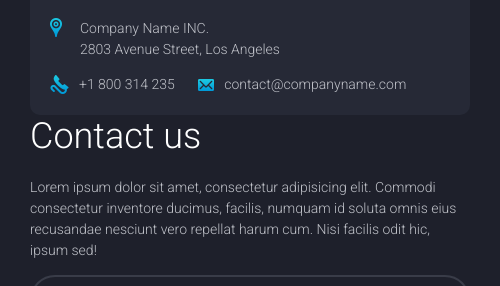
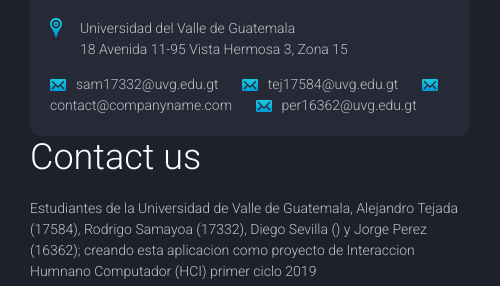
Before and after one commit to tej17584/Proyecto2HCI, an Electron app: page Interfaz/contact.html in a window 500 px wide. Shown: the part 512-798 px from the top of the page. Drawn offline with Linux system fonts and the light colour scheme; some packages are replaced by stand-ins of ours.

Commit message:
Contactos casi listo

```diff
--- a/Interfaz/contact.html
+++ b/Interfaz/contact.html
@@ -68,22 +68,24 @@
 					<div class="container">
 						<div class="col-md-5">
 							<div class="contact-details">
-								<div class="map" data-latitude="-6.897789" data-longitude="107.621735"></div>
+								<div class="map" data-latitude="14.603970" data-longitude="-90.489248"></div>
 								<div class="contact-info">
 									<address>
 										<img src="images/icon-marker.png" alt="">
-										<p>Company Name INC. <br>
-										2803 Avenue Street, Los Angeles</p>
+										<p>Universidad del Valle de Guatemala <br>
+										18 Avenida 11-95 Vista Hermosa 3, Zona 15</p>
 									</address>
 
-									<a href="#"><img src="images/icon-phone.png" alt="">+1 800 314 235</a>
+									<a href="#"><img src="images/icon-envelope.png" alt="">sam17332@uvg.edu.gt</a>
+									<a href="#"><img src="images/icon-envelope.png" alt="">tej17584@uvg.edu.gt</a>
 									<a href="#"><img src="images/icon-envelope.png" alt="">contact@companyname.com</a>
+									<a href="#"><img src="images/icon-envelope.png" alt="">per16362@uvg.edu.gt</a>
 								</div>
 							</div>
 						</div>
 						<div class="col-md-6 col-md-offset-1">
 							<h2 class="section-title">Contact us</h2>
-							<p>Lorem ipsum dolor sit amet, consectetur adipisicing elit. Commodi consectetur inventore ducimus, facilis, numquam id soluta omnis eius recusandae nesciunt vero repellat harum cum. Nisi facilis odit hic, ipsum sed!</p>
+							<p>Estudiantes de la Universidad de Valle de Guatemala, Alejandro Tejada (17584), Rodrigo Samayoa (17332), Diego Sevilla () y Jorge Perez (16362); creando esta aplicacion como proyecto de Interaccion Humnano Computador (HCI) primer ciclo 2019</p>
 							<form action="#" class="contact-form">
 								<div class="row">
 									<div class="col-md-6"><input type="text" placeholder="Your name..."></div>
--- a/Interfaz/index.js
+++ b/Interfaz/index.js
@@ -73,7 +73,7 @@
         submenu: [
             {
                 label: 'Opciones',
-                accelerator: 'Ctrl+N',
+                accelerator: 'Ctrl+O',
                 click(){
                     CrearnuevaVentana();
                 }
```
Also changed, not shown: Interfaz/index.html (+3 -1 lines).
